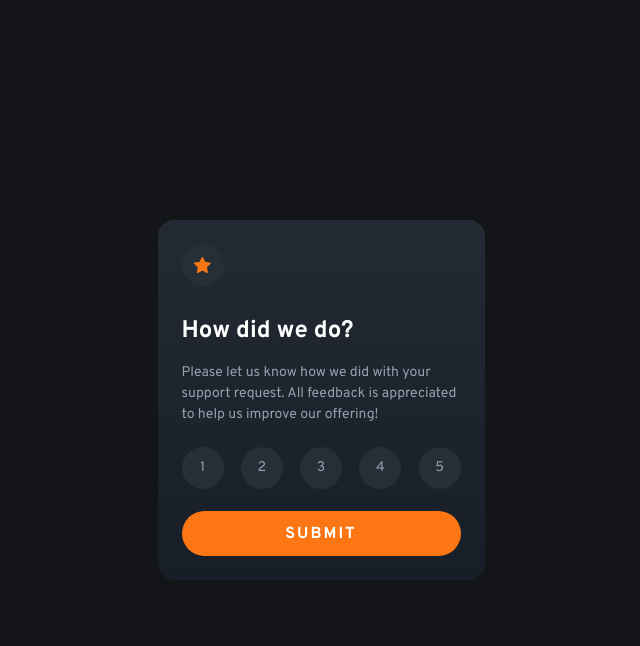
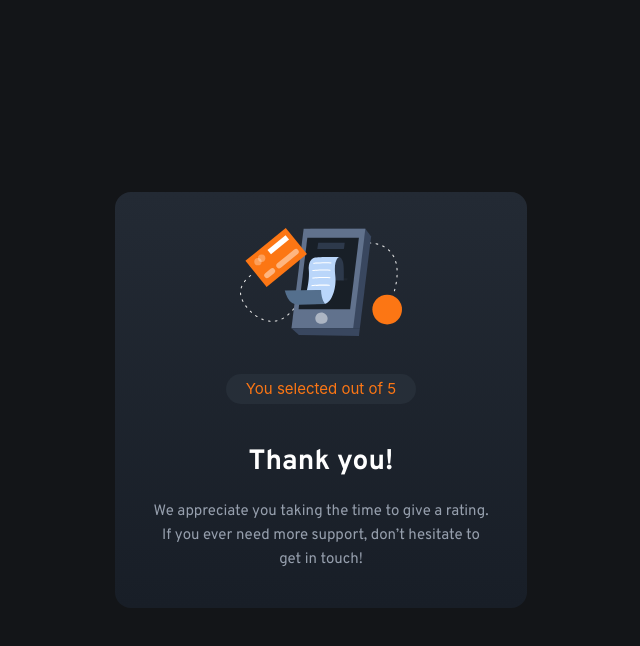
Before and after one commit to rachaelhrlm/fm-rating-component, a React (Create React App) app: page / in a window 1536 px wide. Both pictures are taken after a click on the button "SUBMIT". Shown: the top 646 px of the page, without its empty margins (447-1087 px from the left). Built offline with nearby package versions, Linux system fonts and the light colour scheme.

Commit message:
create thank you card component

```diff
--- a/public/styles/app.css
+++ b/public/styles/app.css
@@ -400,6 +400,9 @@ Ensure the default browser behavior of the `hidden` attribute.
 .justify-between{
   justify-content: space-between;
 }
+.justify-items-center{
+  justify-items: center;
+}
 .rounded-full{
   border-radius: 9999px;
 }
@@ -439,6 +442,22 @@ Ensure the default browser behavior of the `hidden` attribute.
   padding-top: 10px;
   padding-bottom: 10px;
 }
+.py-\[30px\]{
+  padding-top: 30px;
+  padding-bottom: 30px;
+}
+.px-\[20px\]{
+  padding-left: 20px;
+  padding-right: 20px;
+}
+.py-\[5px\]{
+  padding-top: 5px;
+  padding-bottom: 5px;
+}
+.px-\[12px\]{
+  padding-left: 12px;
+  padding-right: 12px;
+}
 .text-center{
   text-align: center;
 }
@@ -451,17 +470,23 @@ Ensure the default browser behavior of the `hidden` attribute.
 .text-\[24px\]{
   font-size: 24px;
 }
+.text-\[15px\]{
+  font-size: 15px;
+}
 .font-bold{
   font-weight: 700;
 }
 .uppercase{
   text-transform: uppercase;
 }
-.leading-\[42px\]{
-  line-height: 42px;
-}
 .leading-\[0\]{
   line-height: 0;
+}
+.leading-\[0px\]{
+  line-height: 0px;
+}
+.leading-\[22px\]{
+  line-height: 22px;
 }
 .tracking-\[2px\]{
   letter-spacing: 2px;
@@ -473,6 +498,10 @@ Ensure the default browser behavior of the `hidden` attribute.
 .text-grey-500{
   --tw-text-opacity: 1;
   color: rgb(150 159 173 / var(--tw-text-opacity));
+}
+.text-orange-500{
+  --tw-text-opacity: 1;
+  color: rgb(252 118 20 / var(--tw-text-opacity));
 }
 .transition-all{
   transition-property: all;
@@ -498,3 +527,68 @@ Ensure the default browser behavior of the `hidden` attribute.
   --tw-text-opacity: 1;
   color: rgb(255 255 255 / var(--tw-text-opacity));
 }
+@media (min-width: 1280px){
+  .xl\:h-\[416px\]{
+    height: 416px;
+  }
+  .xl\:w-\[412px\]{
+    width: 412px;
+  }
+}
+@media (min-width: 1440px){
+  .\32xl\:mb-\[10px\]{
+    margin-bottom: 10px;
+  }
+  .\32xl\:mb-\[20px\]{
+    margin-bottom: 20px;
+  }
+  .\32xl\:h-\[416px\]{
+    height: 416px;
+  }
+  .\32xl\:h-\[51px\]{
+    height: 51px;
+  }
+  .\32xl\:w-\[412px\]{
+    width: 412px;
+  }
+  .\32xl\:w-\[51px\]{
+    width: 51px;
+  }
+  .\32xl\:p-\[30px\]{
+    padding: 30px;
+  }
+  .\32xl\:p-\[20px\]{
+    padding: 20px;
+  }
+  .\32xl\:p-\[40px\]{
+    padding: 40px;
+  }
+  .\32xl\:p-\[36px\]{
+    padding: 36px;
+  }
+  .\32xl\:py-\[5px\]{
+    padding-top: 5px;
+    padding-bottom: 5px;
+  }
+  .\32xl\:py-\[0px\]{
+    padding-top: 0px;
+    padding-bottom: 0px;
+  }
+  .\32xl\:px-\[20px\]{
+    padding-left: 20px;
+    padding-right: 20px;
+  }
+  .\32xl\:py-\[4px\]{
+    padding-top: 4px;
+    padding-bottom: 4px;
+  }
+  .\32xl\:text-\[28px\]{
+    font-size: 28px;
+  }
+  .\32xl\:text-\[15px\]{
+    font-size: 15px;
+  }
+  .\32xl\:leading-\[24px\]{
+    line-height: 24px;
+  }
+}
--- a/src/component/card/card.tsx
+++ b/src/component/card/card.tsx
@@ -1,8 +1,17 @@
+import classNames from 'classnames';
 import React, { FunctionComponent } from 'react';
 
-export const Card: FunctionComponent = ({ children }) => {
+export interface CardProps {
+    extraClasses?: string;
+}
+
+export const Card: FunctionComponent<CardProps> = ({ children, extraClasses }) => {
     return (
-        <section className="bg-gradient-to-b from-black-500 to-black-600 w-[327px] h-[360px] rounded-2xl p-[24px] grid grid-cols-1 place-content-between">
+        <section
+            className={classNames(
+                'bg-gradient-to-b from-black-500 to-black-600 w-[327px] h-[360px] rounded-2xl p-[24px] grid grid-cols-1 place-content-between 2xl:w-[412px] 2xl:h-[416px] 2xl:p-[36px]',
+                extraClasses,
+            )}>
             {children}
         </section>
     );
--- a/src/component/index.ts
+++ b/src/component/index.ts
@@ -1,6 +1,8 @@
 export * from './button';
 export * from './card';
 export * from './ratingButton';
+export * from './ratingCard';
 export * from './starIcon';
 export * from './text';
+export * from './thankYouCard';
 export * from './title';
--- a/src/component/ratingButton/ratingButton.tsx
+++ b/src/component/ratingButton/ratingButton.tsx
@@ -13,7 +13,7 @@ export const RatingButton: FunctionComponent<RatingButtonProps> = ({ onClick, se
         <button
             onClick={() => onClick(value)}
             className={classNames(
-                'h-[42px] w-[42px] rounded-full font-sans text-[14px] flex place-items-center justify-center cursor-pointer hover:bg-orange-500 hover:text-white transition-all duration-300',
+                'h-[42px] w-[42px] rounded-full font-sans font-bold text-[14px] flex place-items-center justify-center cursor-pointer hover:bg-orange-500 hover:text-white transition-all duration-300 2xl:h-[51px] 2xl:w-[51px] 2x:text-[16px]',
                 { 'bg-gray-600 text-white': isSelected },
                 { 'bg-dark-blue-500 text-grey-500': !isSelected },
             )}>
--- /dev/null
+++ b/src/component/ratingCard/index.ts
@@ -0,0 +1 @@
+export * from './ratingCard';
--- /dev/null
+++ b/src/component/ratingCard/ratingCard.tsx
@@ -0,0 +1,26 @@
+import React, { FunctionComponent } from 'react';
+import { Button, Card, RatingButton, StarIcon, Text, Title } from '../';
+
+interface RatingCardProps {
+    onRatingClick: (value: number) => void;
+    onSubmit: () => void;
+    rating?: number;
+}
+
+export const RatingCard: FunctionComponent<RatingCardProps> = ({ onRatingClick, onSubmit, rating }) => {
+    return (
+        <Card>
+            <StarIcon />
+            <Title>How did we do?</Title>
+            <Text>Please let us know how we did with your support request. All feedback is appreciated to help us improve our offering!</Text>
+            <section className="flex justify-between py-[10px] 2xl:py-[0px]">
+                <RatingButton onClick={onRatingClick} selected={rating} value={1} />
+                <RatingButton onClick={onRatingClick} selected={rating} value={2} />
+                <RatingButton onClick={onRatingClick} selected={rating} value={3} />
+                <RatingButton onClick={onRatingClick} selected={rating} value={4} />
+                <RatingButton onClick={onRatingClick} selected={rating} value={5} />
+            </section>
+            <Button onClick={onSubmit}>Submit</Button>
+        </Card>
+    );
+};
--- a/src/component/text/text.tsx
+++ b/src/component/text/text.tsx
@@ -1,5 +1,5 @@
 import React, { FunctionComponent } from 'react';
 
 export const Text: FunctionComponent = ({ children }) => {
-    return <p className="text-grey-500 font-sans text-[14px]">{children}</p>;
+    return <p className="text-grey-500 font-sans text-[14px] leading-[22px] 2xl:text-[15px] 2xl:leading-[24px]">{children}</p>;
 };
--- /dev/null
+++ b/src/component/thankYouCard/index.ts
@@ -0,0 +1 @@
+export * from './thankYouCard';
--- /dev/null
+++ b/src/component/thankYouCard/thankYouCard.tsx
@@ -0,0 +1,20 @@
+import React, { FunctionComponent } from 'react';
+import { Card, Text, Title } from '../';
+import { ReactComponent as ThankYouImage } from '../../svg/illustration-thank-you.svg';
+
+export interface ThankYouCardProps {
+    rating?: number;
+}
+
+export const ThankYouCard: FunctionComponent<ThankYouCardProps> = ({ rating }) => {
+    return (
+        <Card extraClasses="justify-items-center text-center py-[30px]">
+            <ThankYouImage />
+            <p className="text-orange-500 bg-dark-blue-500 rounded-full text-[14px] px-[12px] py-[5px] 2xl:text-[15px] 2xl:px-[20px] 2xl:py-[4px] 2xl:mb-[20px]">
+                You selected {rating} out of 5
+            </p>
+            <Title>Thank you!</Title>
+            <Text>We appreciate you taking the time to give a rating. If you ever need more support, don’t hesitate to get in touch!</Text>
+        </Card>
+    );
+};
--- a/src/component/title/title.tsx
+++ b/src/component/title/title.tsx
@@ -1,5 +1,5 @@
 import React, { FunctionComponent } from 'react';
 
 export const Title: FunctionComponent = ({ children }) => {
-    return <h1 className="font-bold font-sans text-white text-[24px]">{children}</h1>;
+    return <h1 className="font-bold font-sans text-white text-[24px] leading-[0px] 2xl:text-[28px]">{children}</h1>;
 };
--- a/src/page/home/home.tsx
+++ b/src/page/home/home.tsx
@@ -1,27 +1,17 @@
 import React, { FunctionComponent, useState } from 'react';
-import { Button, Card, RatingButton, StarIcon, Text, Title } from '../../component';
+import { RatingCard, ThankYouCard } from '../../component';
 
 export const Home: FunctionComponent = () => {
     const [rating, setRating] = useState<number>();
     const [hasSubmitted, setHasSubmitted] = useState<boolean>();
 
     return (
-        <main className="bg-dark-blue-600 w-screen h-screen flex place-content-center place-items-center">
-            <Card>
-                <StarIcon />
-                <Title>How did we do?</Title>
-                <Text>
-                    Please let us know how we did with your support request. All feedback is appreciated to help us improve our offering!
-                </Text>
-                <section className="flex justify-between py-[10px]">
-                    <RatingButton onClick={(value: number) => setRating(value)} selected={rating} value={1} />
-                    <RatingButton onClick={(value: number) => setRating(value)} selected={rating} value={2} />
-                    <RatingButton onClick={(value: number) => setRating(value)} selected={rating} value={3} />
-                    <RatingButton onClick={(value: number) => setRating(value)} selected={rating} value={4} />
-                    <RatingButton onClick={(value: number) => setRating(value)} selected={rating} value={5} />
-                </section>
-                <Button onClick={() => setHasSubmitted(true)}>Submit</Button>
-            </Card>
+        <main className="bg-dark-blue-600 w-screen h-screen flex place-content-center place-items-center just">
+            {hasSubmitted ? (
+                <ThankYouCard rating={rating} />
+            ) : (
+                <RatingCard rating={rating} onRatingClick={(value: number) => setRating(value)} onSubmit={() => setHasSubmitted(true)} />
+            )}
         </main>
     );
 };
```
Also changed, not shown: tailwind.config.js (+16 -0 lines).
